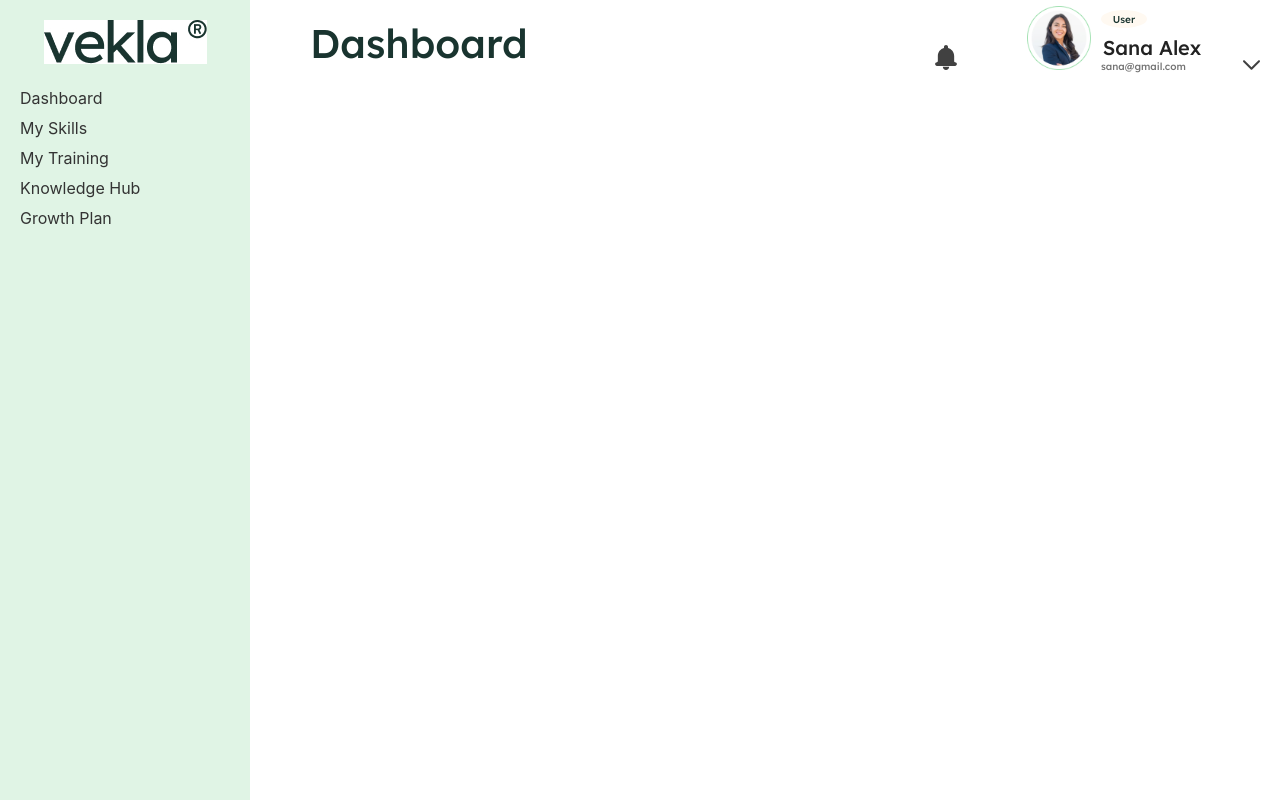
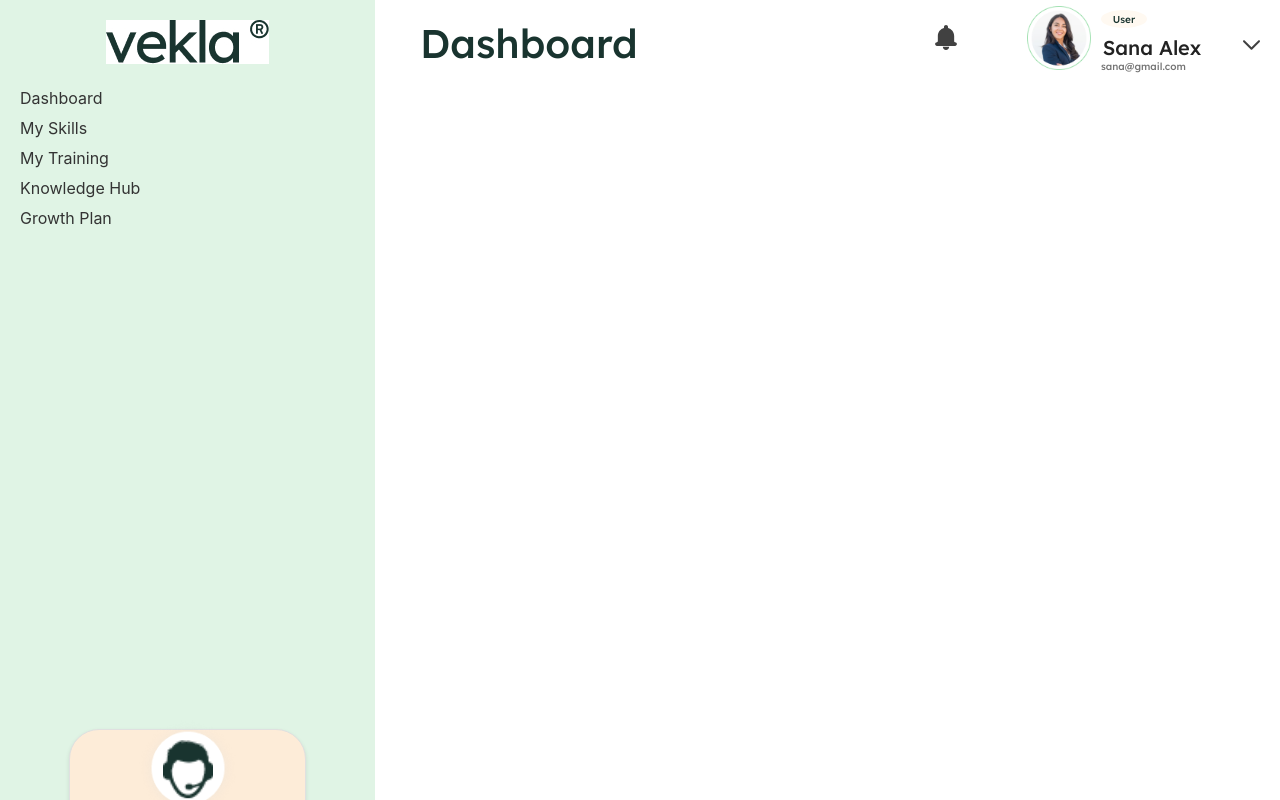
Before and after one commit to corto0406/vekla, a React (Create React App) app: page / in a window 1280 px wide. Built offline with nearby package versions, Linux system fonts and the light colour scheme.

Commit message:
making helpCenter card

```diff
--- /dev/null
+++ b/src/components/helpCenter/HelpCenter.css
@@ -0,0 +1,99 @@
+@import url('https://fonts.googleapis.com/css2?family=Lexend+Deca:wght@500&display=swap');
+
+html, body {
+    height: 100%;
+    margin: 0;
+    display: flex;
+    justify-content: center; /* Center horizontally */
+    align-items: center; /* Center vertically */
+}
+
+.help-center {
+    background-color: #FDECD8;
+    padding: 20px;
+    border: 1px solid #e0e0e0;
+    border-radius: 30px; /* Rounded corners */
+    box-shadow: 0px 2px 4px rgba(0, 0, 0, 0.1);
+    display: flex;
+    flex-direction: column; /* Arrange items vertically */
+    align-items: center; /* Center items horizontally */
+    width: 237px; /* Set the specified width */
+    height: 271px; /* Set the specified height */
+    box-sizing: border-box; /* Include padding and border in the element's total width and height */
+    position: relative; /* Ensure positioning context */
+}
+
+.ellipse-container {
+    position: absolute;
+    top: -11px; /* Adjust top position of ellipse */
+    left: 50%;
+    transform: translateX(-50%); /* Center the ellipse horizontally */
+    width: 100px; /* Adjust container width as needed */
+    height: 100px; /* Adjust container height as needed */
+    display: flex;
+    justify-content: center; /* Center both images horizontally */
+    align-items: center; /* Align items at the top */
+    overflow: hidden; /* Clip the contents inside */
+}
+
+.ellipse-image {
+    width: 100%; /* Make ellipse image fill the container */
+    height: auto; /* Maintain aspect ratio */
+    border-radius: 50%; /* Create a circular clipping effect */
+}
+
+.head-image {
+    position: absolute;
+    top: 50%; /* Adjust top position of head image */
+    left: 50%;
+    transform: translate(-50%, -50%); /* Center the head image within the ellipse */
+    width: 50px; /* Adjust head image width as needed */
+    height: auto; /* Maintain aspect ratio */
+    z-index: 2; /* Ensure head is in front */
+}
+
+.help-center-content {
+    width: 100%; /* Ensure content takes full width */
+    text-align: center; /* Center align text */
+    margin-top: 20px; /* Add space above content */
+}
+
+.help-center-title {
+    font-size: 25px;
+    font-weight: 600; /* Use numeric value for font weight */
+    color: #19342F;
+    margin-top: 35px; /* Increased space above title */
+    font-family: 'Lexend Deca', sans-serif;
+}
+
+.help-center-description {
+    font-size: 12px;
+    color: #8E8E8E;
+    margin-top: -10px; /* Space below description */
+    font-family: 'Lexend Deca', sans-serif;
+    line-height: 0; /* Ensures no extra space between lines */
+    font-weight: 500px;
+}
+
+
+.help-center-buttons {
+    display: flex; /* Use flexbox for button alignment */
+    justify-content: center; /* Center buttons horizontally */
+    width: 100%; /* Ensure buttons take full width */
+    margin-top: auto; /* Push buttons to the bottom */
+}
+
+.help-center-button {
+    background-color: #19342F; /* Button color */
+    color: #ffffff;
+    border: none;
+    width: 153px; /* Button width */
+    height: 42px; /* Button height */
+    cursor: pointer;
+    border-radius: 30px; /* Button border radius */
+    font-size: 13px;
+    font-weight: 600; /* Corrected syntax for font weight */
+    font-family: 'Lexend Deca', sans-serif;
+    outline: none;
+    margin-top: 20px; /* Space above the button */
+}
--- /dev/null
+++ b/src/components/helpCenter/HelpCenter.js
@@ -0,0 +1,29 @@
+import React from 'react';
+import './HelpCenter.css'; // Import CSS file for styling
+import ellipse from '../helpCenter/ellipse.png';
+import head from '../helpCenter/head.png';
+
+const HelpCenter = () => {
+    return (
+        <div className="help-center">
+            <div className="ellipse-container">
+                <img src={ellipse} alt="Ellipse" className="ellipse-image" />
+                <img src={head} alt="Head" className="head-image" />
+            </div>
+            <div className="help-center-content">
+                <h2 className="help-center-title">Help Center</h2>
+                <div className="help-center-description">
+                    <p>Having trouble in.</p>
+                    <p>Please contact us for more</p>
+                    <p>questions</p>
+                </div>
+
+                <div className="help-center-buttons">
+                    <button className="help-center-button">Contact Us</button>
+                </div>
+            </div>
+        </div>
+    );
+}
+
+export default HelpCenter;
--- a/src/components/layouts/Header.css
+++ b/src/components/layouts/Header.css
@@ -19,7 +19,7 @@
     font-size: 40px; /* Use 40px font size */
     font-weight: 500; /* Medium weight */
     font-family: 'Lexend Deca', sans-serif; /* Use Lexend Deca font */
-    margin-left: 40px;
+    margin-left: 150px;
     height: 24px;
 }
 
@@ -60,7 +60,7 @@
     width: 22px;
     height: 25px;
     margin-right: 70px;
-    margin-top: -30px; /* Move the notification picture up */
+    margin-bottom: 20px; /* Move the notification picture up */
   }
 
 .profile-picture {
@@ -73,6 +73,6 @@
 .dropMenu-picture {
     width: 17px;
     height: 10px;
-    margin-top: 2px; /* Adjust to align vertically with .name-info */
+    margin-bottom: 20px; /* Adjust to align vertically with .name-info */
     margin-left: 20px; /* Adjust left margin as needed */
   }
--- a/src/components/layouts/Sidebar.css
+++ b/src/components/layouts/Sidebar.css
@@ -1,12 +1,15 @@
 .sidebar {
   background-color: #E0F4E5;
-    width: 250px; /* Fixed width for the sidebar */
-    height: 100vh; /* Full height of viewport */
+  width: 375px; /* Fixed width for the sidebar */
+  height: 1080px; /* Full height of viewport */
   padding: 20px;
   box-sizing: border-box;
   position: fixed;
   top: 0;
   left: 0;
+  display: flex;
+  flex-direction: column;
+  justify-content: space-between; /* Space between elements */
 }
 
 .logo-container {
@@ -24,6 +27,7 @@
   list-style-type: none;
   padding: 0;
   margin: 0;
+  flex-grow: 1; /* Grow to take up remaining space */
 }
 
 .category-list li {
@@ -38,3 +42,11 @@
 .category-list li a:hover {
   text-decoration: underline;
 }
+
+.help {
+  display: flex;
+  flex-direction: column; /* Arrange children vertically */
+  justify-content: center; /* Center content vertically */
+  align-items: center; /* Center content horizontally */
+  margin-bottom: 60px; /* Adjusted margin to move .help more up */
+}
--- a/src/components/layouts/Sidebar.js
+++ b/src/components/layouts/Sidebar.js
@@ -1,6 +1,7 @@
 import React from 'react';
-import './Sidebar.css'; // Import CSS file for styling (if needed)
+import './Sidebar.css'; // Import CSS file for styling
 import logo from '../images/logo.jpg'; // Ensure the path to your image is correct
+import HelpCenter from '../helpCenter/HelpCenter'; // Adjust path based on actual file location
 
 function Sidebar() {
   return (
@@ -15,6 +16,9 @@ function Sidebar() {
         <li><a href="/knowledgeHub">Knowledge Hub</a></li>
         <li><a href="/growthPlan">Growth Plan</a></li>
       </ul>
+      <div className="help">
+        <HelpCenter />
+      </div>
     </aside>
   );
 }
```
Also changed, not shown: src/components/helpCenter/ellipse.png (added), src/components/helpCenter/head.png (added). Lines whose indentation alone changed are shown as unchanged.
